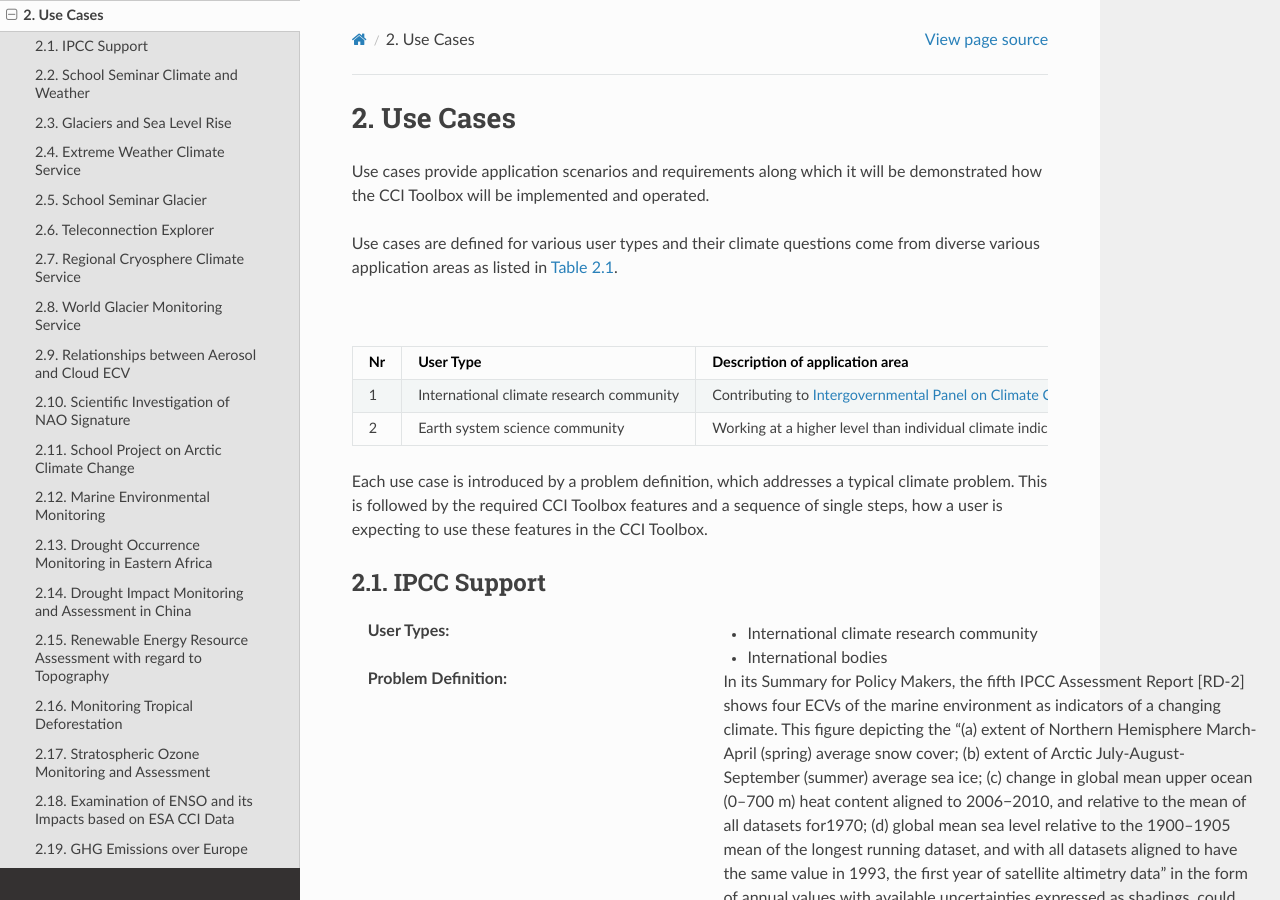
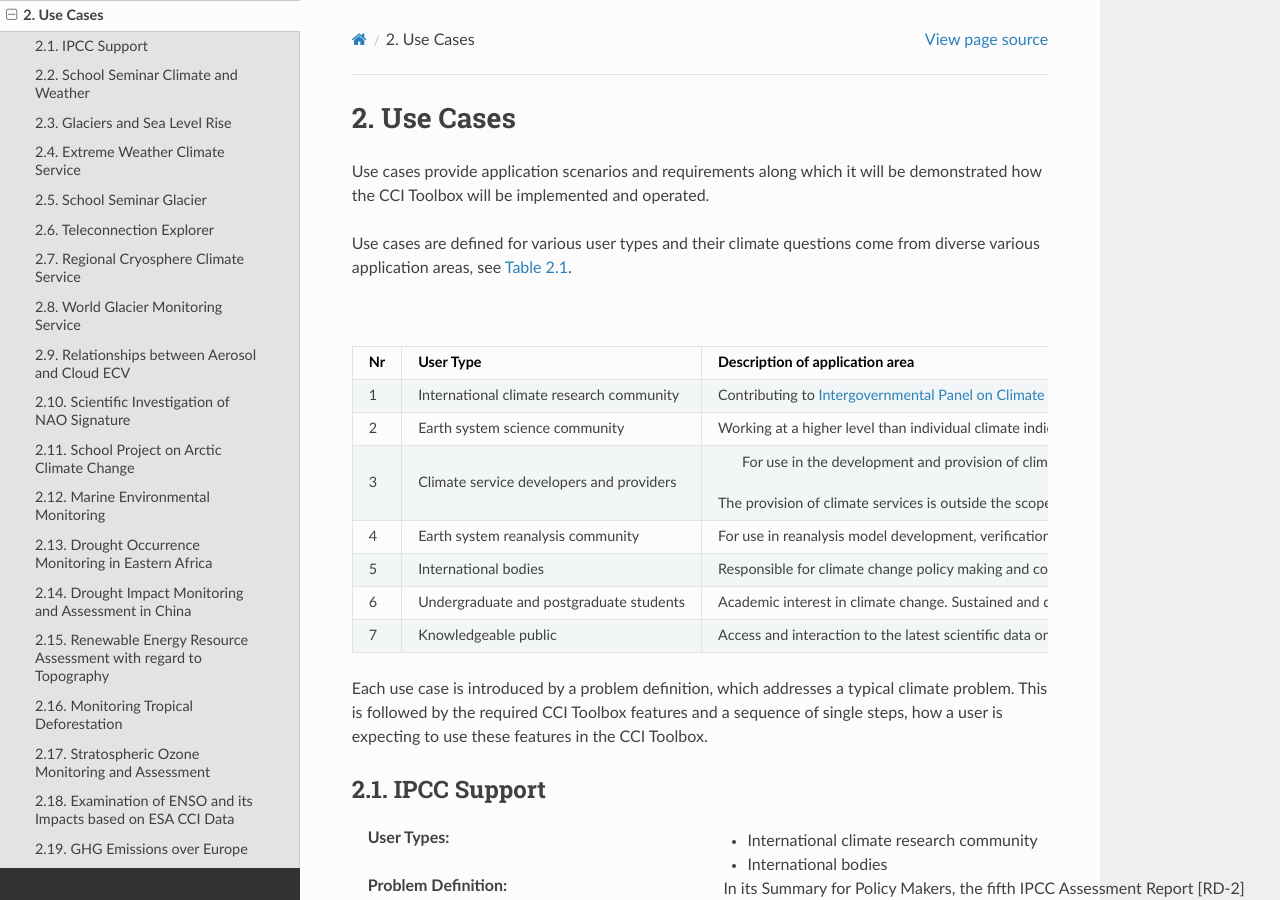
Before and after one commit to CCI-Tools/cate, a Sphinx documentation site: the page built from doc/source/use_cases.rst, in a window 1280 px wide and 900 px high. Built offline with Sphinx 7.4.7 and the Read the Docs theme 2.0.0, drawn with Linux system fonts in a browser that asks for light colours; pages that are not in the unit, such as notebooks, are missing from menus.

Commit message:
fixed labels

```diff
--- a/doc/source/use_cases.rst
+++ b/doc/source/use_cases.rst
@@ -12,46 +12,61 @@
 Use cases provide application scenarios and requirements along which it will be demonstrated
 how the CCI Toolbox will be implemented and operated.
 
-Use cases are defined for various user types and their climate questions come from diverse various application areas as listed in :numref:`user_type`.
+Use cases are defined for various user types and their climate questions come from diverse various application areas,
+see :numref:`user_types`.
 
-.. _user_type:
+.. _user_types:
 
 .. table:: User Types
 
-   +----+-----------------------+---------------------------------------------------------------+
-   | Nr | User Type             | Description of application area                               |
-   +====+=======================+===============================================================+
-   | 1  | International climate | Contributing to `Intergovernmental Panel on Climate Change`_  |
-   |    | research community    | (IPCC) scientific assessments, including climate model        |
-   |    |                       | development, verification and data-assimilation, and          |
-   |    |                       | scientists performing research on climate change monitoring,  |
-   |    |                       | detection, attribution and mitigation. This includes (but is  |
-   |    |                       | not limited to) the `CCI Climate Modelling User Group`_       |
-   |    |                       | (CMUG) and the Climate Research Groups (CRG) within each CCI  |
-   |    |                       | ECV project.                                                  |
-   +----+-----------------------+---------------------------------------------------------------+
-   | 2  | Earth system science  | Working at a higher level than individual climate indicators, |
-   |    | community             | interested in Earth processes, interactions and feedbacks     |
-   |    |                       | involving a fusion of theory, observations and models to      |
-   |    |                       | which ECVs can play a role.                                   |
-   |    |                       | This community includes, but is not exclusive to, those       |
-   |    |                       | interested in`WCRP Grand ScienceChallenges`_, major science   |
-   |    |                       | themes, climate system integrative approaches, global change  |
-   |    |                       | and socio-economic impact of climate change.                  |
-   |    |                       | Example potential users include the vegetation modellers, the |
-   |    |                       | `Coupled Model Intercomparison Project`_ (CMIP), and the      |
-   |    |                       | `Coupled Carbon Cycle Climate Intercomparison Project`_       |
-   |    |                       | (C4MIP).                                                      |
-   +----+-----------------------+---------------------------------------------------------------+
+   ==== ============================================ ===================================================================
+   Nr   User Type                                    Description of application area
+   ==== ============================================ ===================================================================
+   1    International climate research community     Contributing to `Intergovernmental Panel on Climate Change`_ (IPCC)
+                                                     scientific assessments, including climate model development,
+                                                     verification and data-assimilation, and scientists performing
+                                                     research on climate change monitoring, detection, attribution and
+                                                     mitigation. This includes (but is not limited to) the
+                                                     `CCI Climate Modelling User Group`_ (CMUG) and the Climate
+                                                     Research Groups (CRG) within each CCI ECV project.
+   2    Earth system science community               Working at a higher level than individual climate indicators,
+                                                     interested in Earth processes, interactions and feedbacks
+                                                     involving a fusion of theory, observations and models to which
+                                                     ECVs can play a role. This community includes, but is not exclusive
+                                                     to, those interested in `WCRP Grand Science Challenges`_, climate
+                                                     system integrative approaches, major science themes, global change
+                                                     and socio-economic impact of climate change. Example potential
+                                                     users include the `International Geosphere-Biosphere Programme`_
+                                                     (IGBP), dynamic global vegetation modellers, the
+                                                     `Coupled Model Intercomparison Project`_ (CMIP), and the
+                                                     `Coupled Carbon Cycle Climate Intercomparison Project`_ (C4MIP).
+   3    Climate service developers and providers	 For use in the development and provision of climate services.
+                                                     The provision of climate services is outside the scope of the CCI
+                                                     programme, nevertheless the Agency aims to proactively support
+                                                     parties involved in the development and provision of such services.
+   4    Earth system reanalysis community            For use in reanalysis model development, verification and
+                                                     data-assimilation.
+   5    International bodies                         Responsible for climate change policy making and coordination of
+                                                     climate change measurement, mitigation and adaptation efforts,
+                                                     including UNFCCC, CEOS, IPCC, and COP participants.
+   6    Undergraduate and postgraduate students      Academic interest in climate change. Sustained and dedicated
+                                                     actions to generate and disseminate a substantial volume of
+                                                     effective communication and educational materials on the specific
+                                                     subject of Earth Observation and Climate Change to a wider
+                                                     audience are required by the Agency. The CCI Toolbox shall
+                                                     support this endeavour.
+   7    Knowledgeable public                         Access and interaction to the latest scientific data on
+                                                     climate change.
+   ==== ============================================ ===================================================================
 
 Each use case is introduced by a problem definition, which addresses a typical climate problem.
 This is followed by the required CCI Toolbox features and a sequence of single steps,
 how a user is expecting to use these features in the CCI Toolbox.
 
+.. _uc_01:
 
 IPCC Support
 ============
-.. use case #1
 
 :User Types:
     * International climate research community
```
Also changed, not shown: other parts of doc/source/use_cases.rst (+39 -19 lines).
